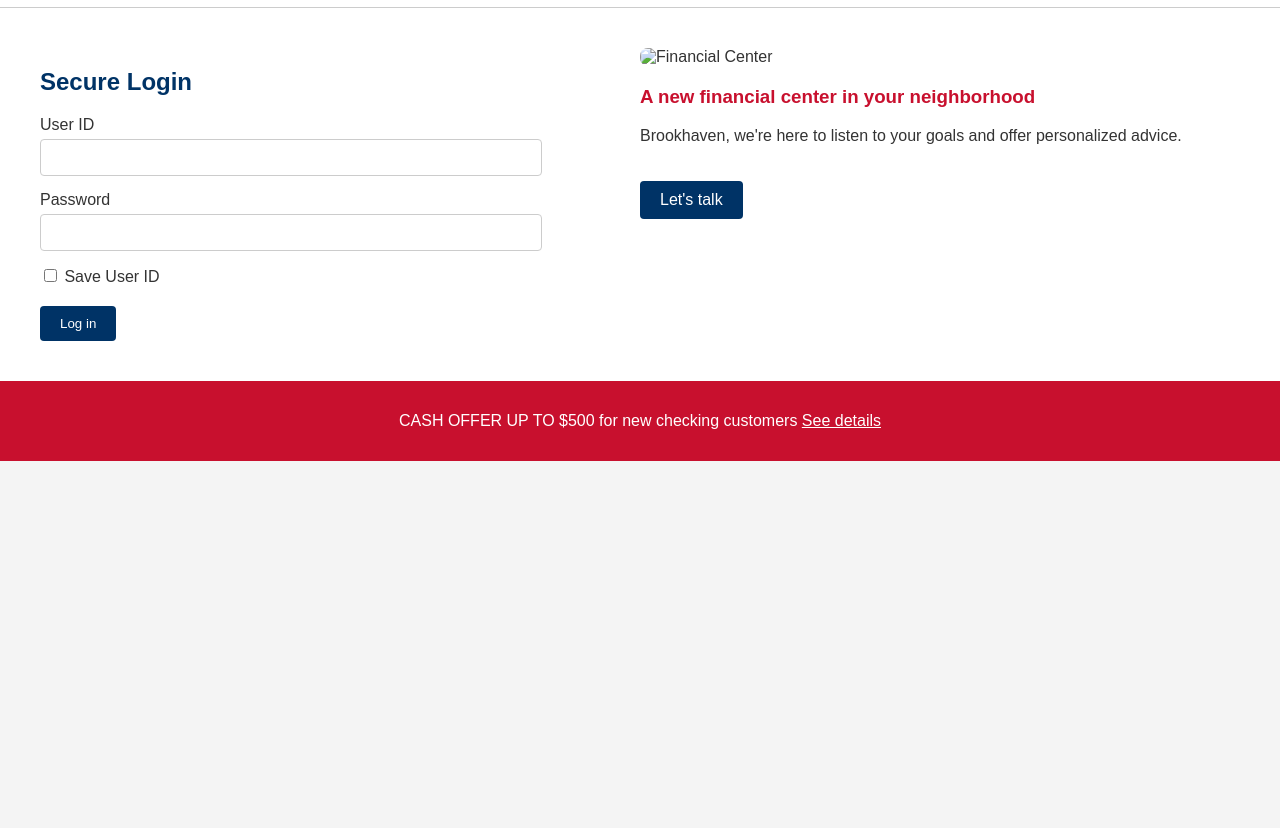
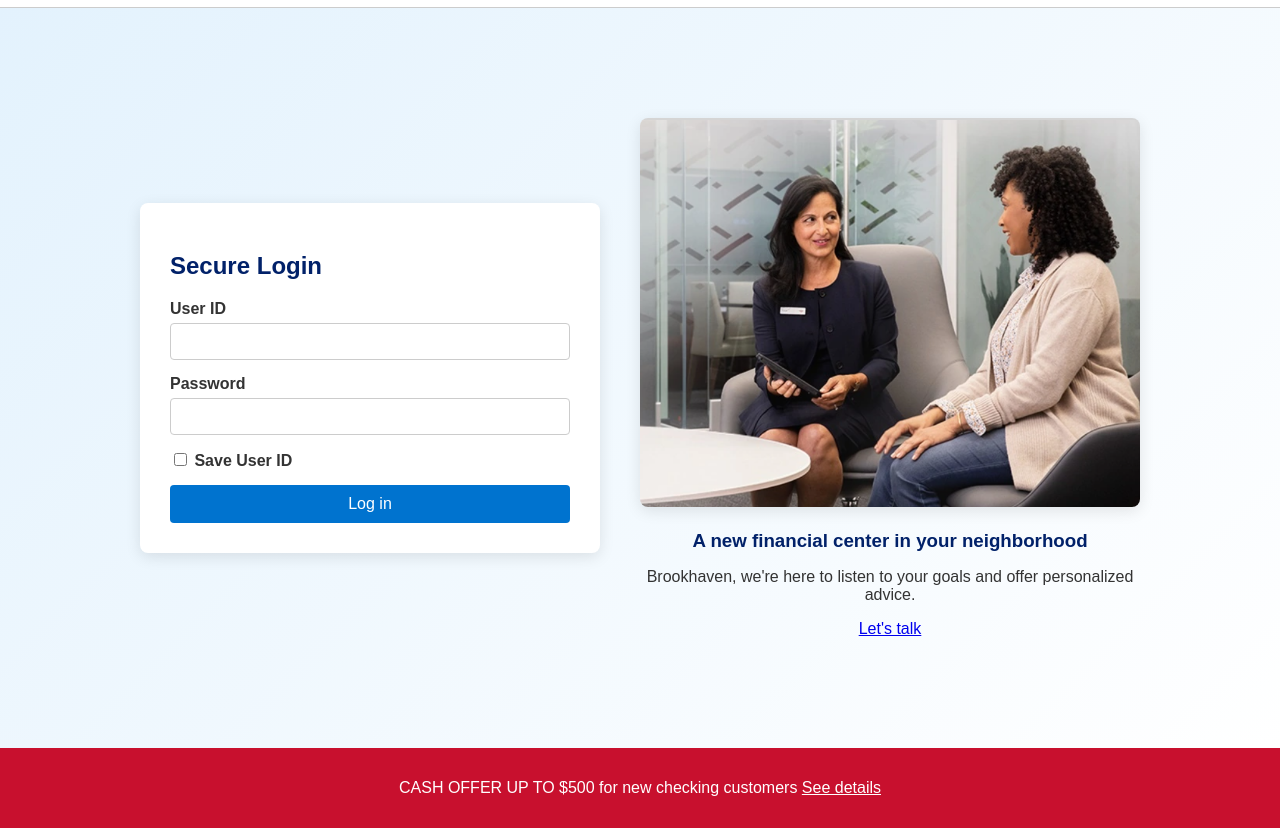
Before and after one commit to Kaniyakm/boa-remake, a plain HTML site: page index.html in a window 1280 px wide. Shown: the part 71-899 px from the top of the page. Before the commit the page ends 800 px from the top, so only its background shows below. Drawn offline with Linux system fonts and the light colour scheme; a script that the page names is missing.

Commit message:
minor changes to index and css, banner img added to assets

```diff
--- a/index.html
+++ b/index.html
@@ -50,7 +50,7 @@
       </section>
 
       <section class="promo-banner">
-        <img src="assets/banner.jpg" alt="Financial Center" />
+        <img src="assets/BoAppl.jpg" alt="Financial Center" id="promo"/>
         <div class="promo-text">
           <h3>A new financial center in your neighborhood</h3>
           <p>
--- a/styles/styles.css
+++ b/styles/styles.css
@@ -34,56 +34,89 @@ body {
 .search-bar button {
   padding: 5px 10px;
 }
+/* 1. Main Container: Layout and Background */
 .login-main {
-  display: flex;
-  justify-content: space-between;
-  padding: 40px;
-  background-color: #fff;
+    display: flex;              /* Aligns children side-by-side */
+    justify-content: center;    /* Centers the content horizontally */
+    align-items: center;        /* Aligns items vertically in the middle */
+    gap: 40px;                  /* Adds space between the login form and the image */
+    padding: 50px 20px;         /* Adds breathing room inside the container */
+
+    /* Gradient background using light colors (Light blue to white) */
+    background: linear-gradient(135deg, #e3f2fd 0%, #ffffff 100%);
+    min-height: 80vh;           /* Ensures it takes up most of the screen height */
 }
+
+/* 2. Login Section (Left Side) */
 .login-form {
-  width: 40%;
+    flex: 1;                    /* Allows it to grow/shrink */
+    max-width: 400px;           /* Prevents it from getting too wide */
+    background: white;          /* White box for the form itself */
+    padding: 30px;
+    border-radius: 8px;         /* Rounded corners */
+    box-shadow: 0 4px 15px rgba(0,0,0,0.1); /* Subtle shadow for depth */
 }
+
+/* Form Elements Styling for cleaner look */
 .login-form h2 {
-  color: #003366;
+    margin-bottom: 20px;
+    color: #012169;             /* Bank of America dark blue style */
 }
+
 .login-form label {
     display: block;
-  margin-top: 15px;
+    margin-bottom: 5px;
+    font-weight: bold;
+    color: #333;
 }
+
 .login-form input[type="text"],
 .login-form input[type="password"] {
     width: 100%;
     padding: 10px;
-  margin-top: 5px;
+    margin-bottom: 15px;
     border: 1px solid #ccc;
     border-radius: 4px;
+    box-sizing: border-box;     /* Ensures padding doesn't break width */
 }
-.checkbox {
+
+.btn.login-btn {
+    width: 100%;
+    padding: 10px;
+    background-color: #0073cf;  /* BoA Blue */
+    color: white;
+    border: none;
+    border-radius: 4px;
+    cursor: pointer;
+    font-size: 1rem;
     margin-top: 10px;
 }
-.btn {
-  display: inline-block;
-  margin-top: 20px;
-  padding: 10px 20px;
-  background-color: #003366;
-  color: #fff;
-  border: none;
-  border-radius: 4px;
-  text-decoration: none;
-  cursor: pointer;
+
+/* 3. Promo/Image Section (Right Side) */
+.promo-banner {
+    flex: 1;                    /* Allows it to share equal space */
+    max-width: 500px;           /* Limits image width */
+    text-align: center;         /* Centers the text below the image */
 }
-.promo-banner {
-  width: 50%;
-  padding-left: 40px;
+
+.promo-banner img {
+    width: 100%;                /* Makes image responsive */
+    height: auto;               /* Maintains aspect ratio */
+    border-radius: 8px;         /* Matches the form's rounded corners */
+    box-shadow: 0 4px 15px rgba(0,0,0,0.1);
+    position:relative
 }
-.promo-banner img {
-  width: 100%;
-  border-radius: 8px;
+
+.promo-text {
+    margin-top: 15px;
+    color: #333;
 }
+
 .promo-text h3 {
-  margin-top: 20px;
-  color: #c8102e;
+    color: #012169;
+    margin-bottom: 10px;
 }
+
 .promo-footer {
   background-color: #c8102e;
   color: #fff;
```
Also changed, not shown: assets/BoAppl.jpg (added). Lines whose indentation alone changed are shown as unchanged.
